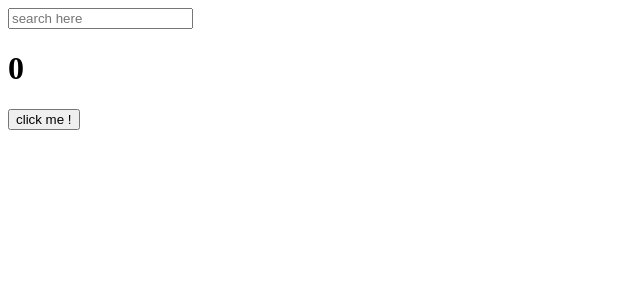
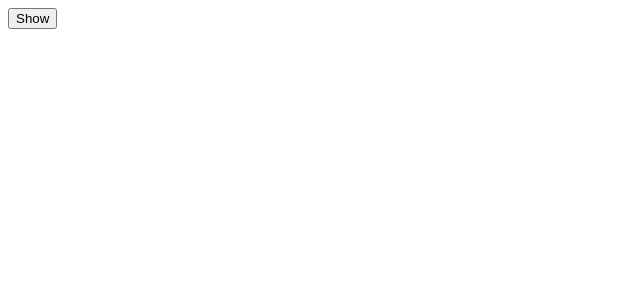
Before and after one commit to rivkode/react-movie, a React (Create React App) app: page / in a window 1280 px wide. Shown: the top 300 px of the page, without its empty margins (0-640 px from the left). Built offline with nearby package versions, Linux system fonts and the light colour scheme.

Commit message:
clean up - 1

```diff
--- a/src/App.js
+++ b/src/App.js
@@ -1,37 +1,28 @@
 import { useEffect, useState } from "react";
 
+function Hello() {
+  function byeFn() {
+    console.log("destroyed");
+  }
+
+  function hiFn() {
+    console.log("created");
+    return byeFn;
+  }
+
+  useEffect(hiFn, []);
+  return <h1>Hello</h1>;
+}
+
 function App() {
-  const [counter, setValue] = useState(0);
-  const [keyword, setKeyword] = useState("");
-  const onChange = (event) => {
-    setKeyword(event.target.value);
+  const [showing, setShowing] = useState(false);
+  const onClick = () => setShowing(prev => !prev);
 
-  };
-  const onClick = () => setValue((prev) => prev + 1);
-
-  console.log('i run all the time');
-
-  useEffect(() => {
-    console.log("i run only once");
-  }, []);
-
-  useEffect(() => {
-    console.log("i run keyword changes");
-  }, [keyword]);
-
-  useEffect(() => {
-    console.log("i run counter changes");
-  }, [counter]);
-
-  useEffect(() => {
-    console.log("i run counter and keyword changes");
-  }, [keyword, counter]);
 
   return (
     <div>
-      <input value={keyword} onChange={onChange} type="text" placeholder="search here"/>
-      <h1>{counter}</h1>
-      <button onClick={onClick}> click me !</button>
+      {showing ? <Hello/> : null }
+      <button onClick={onClick}>{showing ? "Hide" : "Show"}</button>
     </div>
   );
 }
```
